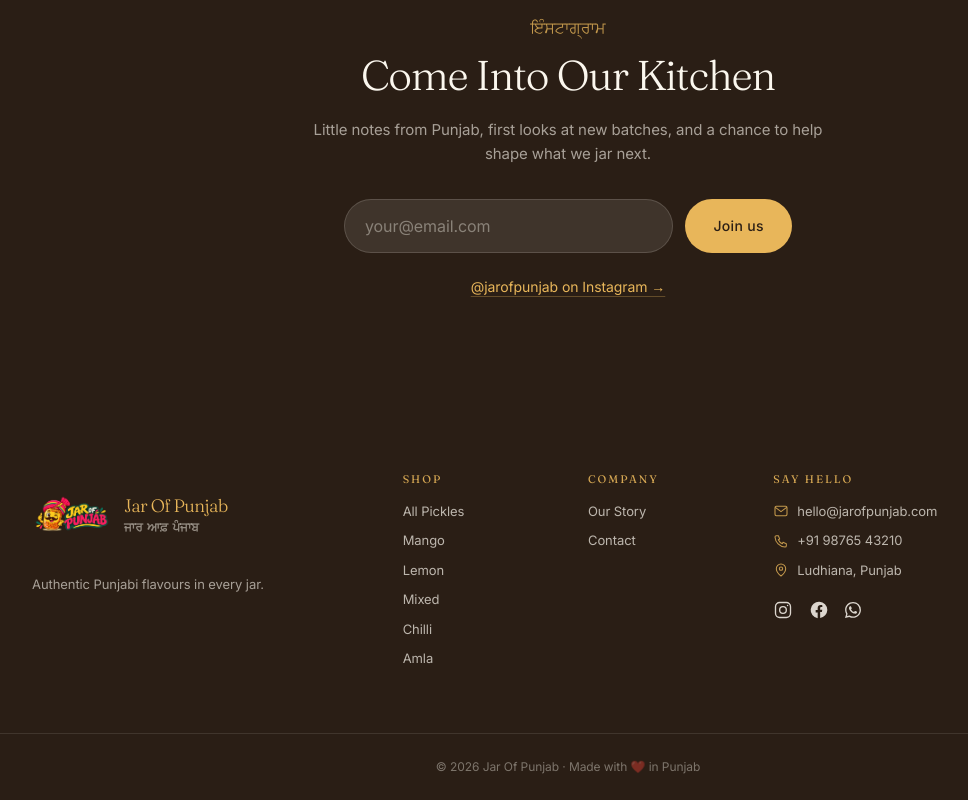
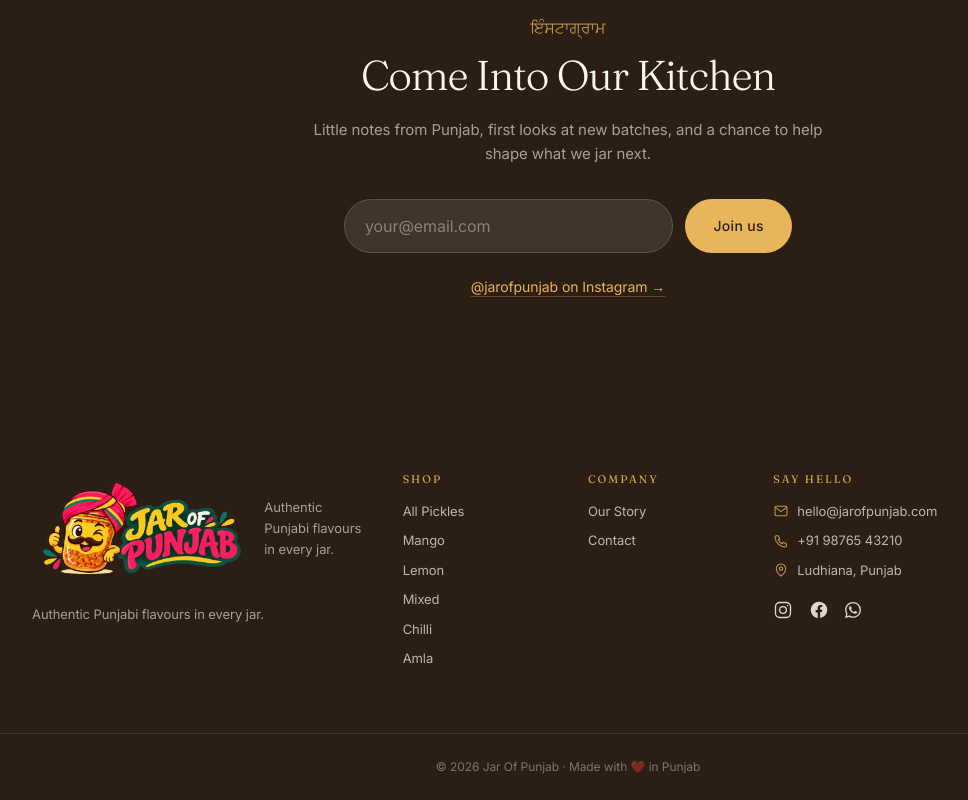
Before and after one commit to RamanBrarRai/jar-of-punjab, a React (Vite) app: page / in a window 1280 px wide. Shown: the part 7094-7894 px from the top of the page, without its empty margins (72-1040 px from the left). Built offline with nearby package versions, Linux system fonts and the light colour scheme.

Commit message:
Update Footer.jsx

```diff
--- a/src/components/Footer.jsx
+++ b/src/components/Footer.jsx
@@ -15,14 +15,13 @@
         <div className="md:col-span-2">
           <div className="flex items-center gap-3">
             <img
-                src="/logo.png"
-                alt="Jar Of Punjab logo"
-                className="h-[80px] w-[80px] object-contain flex-shrink-0"
-              />
-            <div>
-              <div className="font-display text-lg text-mustard font-black">Jar Of Punjab</div>
-              <div className="font-punjabi text-xs text-paper/50 font-black">ਜਾਰ ਆਫ਼ ਪੰਜਾਬ</div>
-            </div>
+              src="/logo.png"
+              alt="Jar Of Punjab"
+              className="h-[90px] md:h-[110px] w-auto object-contain"
+            />
+            <p className="text-[13px] text-paper/60 leading-relaxed max-w-[260px]">
+              Authentic Punjabi flavours in every jar.
+            </p>
           </div>
           <p className="mt-5 text-[13px] text-paper/60 leading-relaxed max-w-xs">
             Authentic Punjabi flavours in every jar.
```
